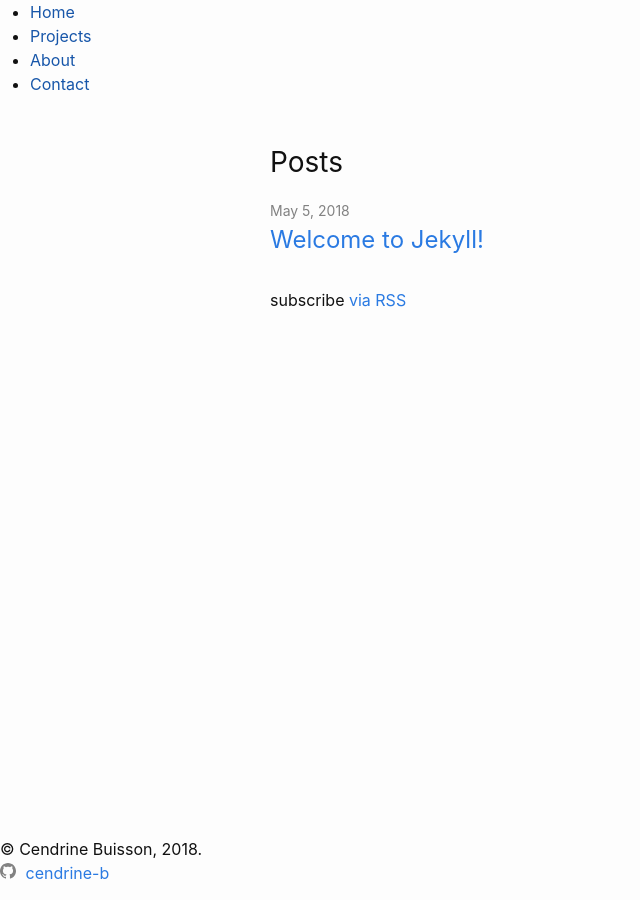
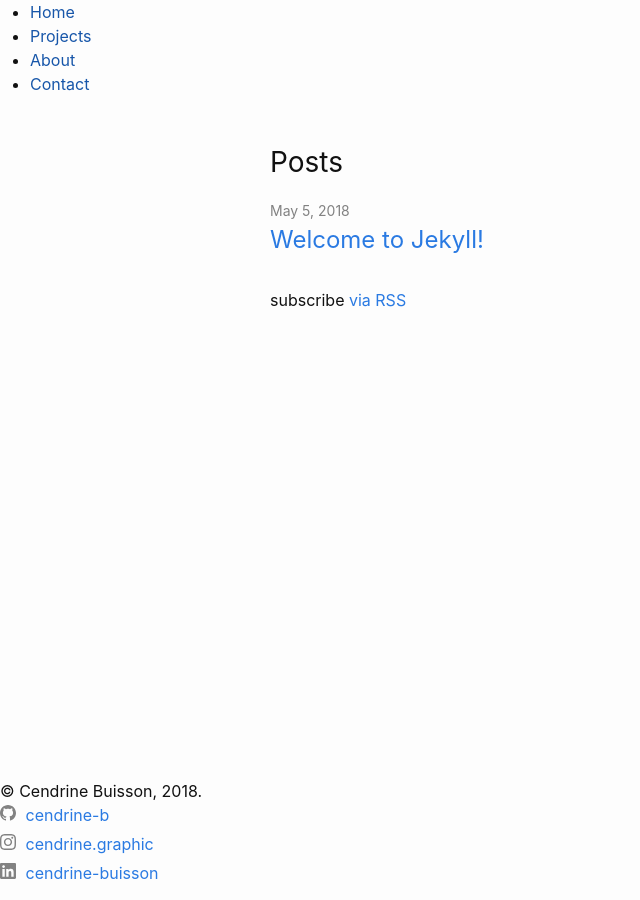
Before and after one commit to cendrine-b/cendrine-b.github.io, a Jekyll site: the page built from index.md, in a window 1280 px wide. Shown: the whole page, without its empty margins (0-640 px from the left). Built offline with Jekyll 4.4.1, drawn with Linux system fonts in a browser that asks for light colours.

Commit message:
Update _config.yml with social account usernames

```diff
--- a/_config.yml
+++ b/_config.yml
@@ -18,8 +18,9 @@ email: hello@cendrinebuisson.com
 description: Personal graphic designer & developer portfolio.
 baseurl: "" # the subpath of your site, e.g. /blog
 url: "cendrine-b.github.io" # the base hostname & protocol for your site, e.g. http://example.com
-twitter_username:
 github_username: cendrine-b
+instagram_username: cendrine.graphic
+linkedin_username: cendrine-buisson
 
 # Build settings
 markdown: kramdown
```
